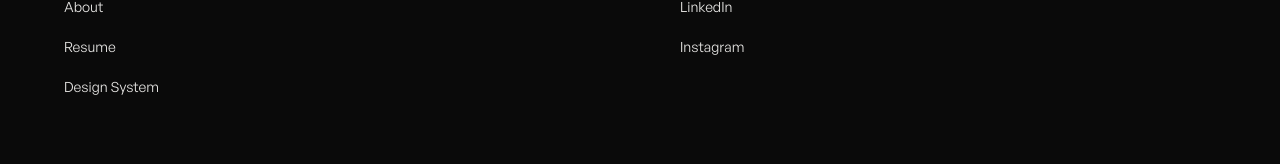
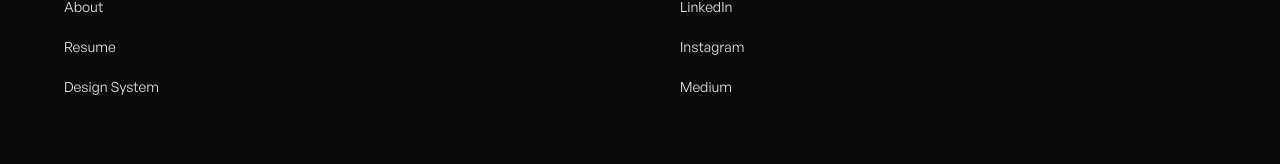
Before and after one commit to Malik1942/Malik-Portfolio, a React (Vite) app: page /design-system in a window 1280 px wide. Shown: the part 2386-2550 px from the top of the page. Built offline with nearby package versions, Linux system fonts and the light colour scheme.

Commit message:
Add Medium link to footer socials.

```diff
--- a/src/components/Footer.tsx
+++ b/src/components/Footer.tsx
@@ -104,6 +104,16 @@ const Footer = ({ onMainProjectsClick, onAboutClick, onAdminClick, constrained =
                   Instagram
                 </a>
               </li>
+              <li>
+                <a
+                  href="https://medium.com/@malikzhang19"
+                  target="_blank"
+                  rel="noopener noreferrer"
+                  className="nav-link text-foreground/72 hover:text-foreground text-sm transition-colors duration-500"
+                >
+                  Medium
+                </a>
+              </li>
             </ul>
           </div>
         </div>
```
